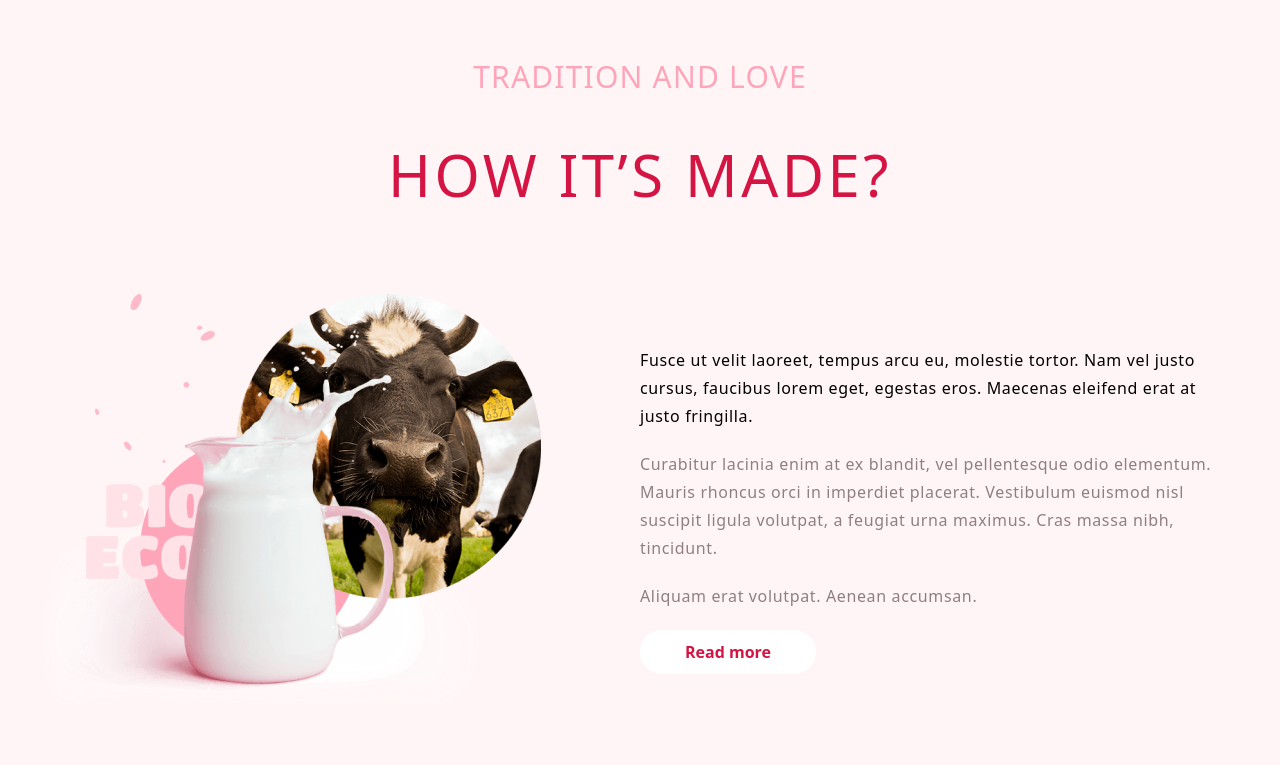
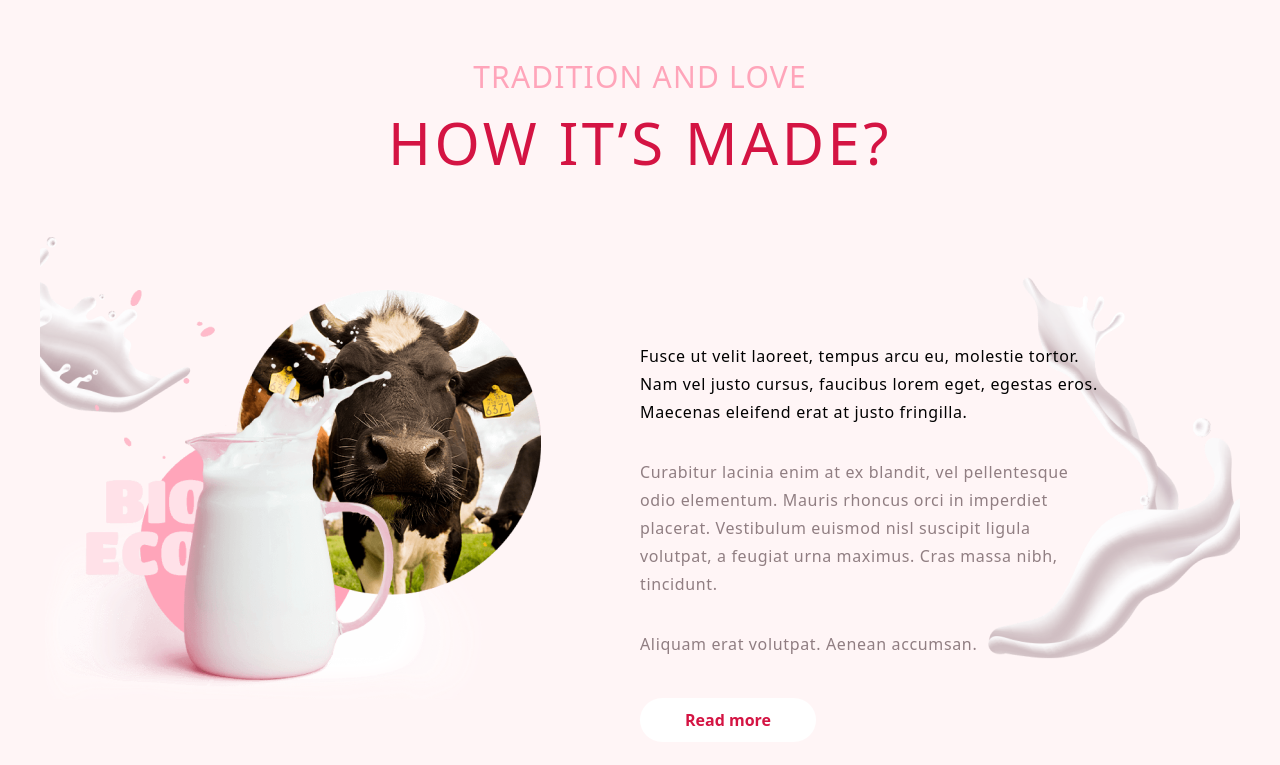
Before and after one commit to KRiabchenko/comand-project, a plain HTML site: page index.html in a window 1280 px wide. Drawn offline with nearby package versions, Linux system fonts and the light colour scheme.

Commit message:
Добавляет стили

```diff
--- a/sass/_about.scss
+++ b/sass/_about.scss
@@ -4,6 +4,10 @@ body {
 
 .about {
     padding: 60px 20px 40px 20px;
+
+    @media screen and (min-width:1200px) {
+        padding: 60px 16px 20px 16px;
+    }
 }
 
 .about__span {
@@ -20,6 +24,8 @@ body {
     color: #FFA5BA;
 
     @media screen and (min-width:768px) {
+        margin-bottom: 16px;
+
         font-size: 30px;
         line-height: 1.13;
         letter-spacing: 0.04em;
@@ -28,6 +34,7 @@ body {
 
 
 .about__title {
+    margin-top: 0;
     margin-bottom: 32px;
 
     font-style: normal;
@@ -40,6 +47,12 @@ body {
     color: #D41443;
 
     @media screen and (min-width:768px) {
+        margin-bottom: 40px;
+        font-size: 48px;
+    }
+
+    @media screen and (min-width:1200px) {
+        margin-bottom: 60px;
         font-size: 58px;
         line-height: 1.14;
         letter-spacing: 0.06em;
@@ -58,18 +71,23 @@ body {
    &--top {
     color: #907E82;
 
-    @media screen and (max-width:767px) {
+    &:last-child {
+        margin-bottom: 0;
+    }
+
+    @media screen and (max-width: 767px) {
         width: 220px;
     }
    }
 
-    @media screen and (min-width:768px) {
+    @media screen and (min-width: 768px) {
+        margin-bottom: 32px;
         font-size: 14px;
         line-height: 1.93;
         letter-spacing: 0.04em;
     }
 
-   @media screen and (min-width:768px) {
+   @media screen and (min-width: 1200px) {
         font-size: 16px;
         line-height: 1.75;
         letter-spacing: 0.04em;
@@ -89,66 +107,72 @@ align-items: center;
     text-align: center;
 
     color: #D41443;
-
-background: #FFFFFF;
+    background-color: #FFFFFF;
     border-radius: 22px;
     border: transparent;
 
 &:hover, &:focus {
     background-color: #ECEBEB;
+
+    transition: background-color 250ms linear;
 }
 
 @media screen and (min-width:768px) {
+    margin-top: 40px;
     font-size: 16px;
     line-height: 1.31;
 }
 }
 
 .overlay {
-    // @media (min-device-pixel-ratio: 2),
-    // (min-resolution: 192dpi),
-    // (min-resolution: 2dppx) {
-    // background-image: linear-gradient(to right,
-    //         rgba(47, 48, 58, 0.4),
-    //         rgba(47, 48, 58, 0.4)),
-    //         url('../images/hero-mob-2x.jpg');
+    @media screen and (min-width:767px) {
+        display: flex;
+    }
 
-    // }
+    @media screen and (min-width:1200px) {
+        max-width: 1200px;
+        height: 521px;
+        margin-left: auto;
+        margin-right: auto;
+        background-image: url('../images/milkbg-des-1x.png');
+        background-repeat: no-repeat;
+        background-position: center;
+        background-size: cover;
 
+        @media (min-device-pixel-ratio: 2),
+        (min-resolution: 192dpi),
+        (min-resolution: 2dppx) {
+        background-image: url('../images/milkbg-des-2x.png');
+        }
+}
+}
+
+.about__content {
     @media screen and (max-width:767px) {
         width: 280px;
         height: 133px;
         margin-left: auto;
         margin-right: auto;
-    background-image: url('../images/sectionbg.png');
+        background-image: url('../images/milkbg-mob-1x.png');
         background-repeat: no-repeat;
-    background-position: center;
+        background-position: 0px 50px;
         background-size: cover;
-    }
 
-    @media screen and (min-width:767px) {
-        display: flex;
-    }
-
-    @media screen and (min-width:1200px) {
-        width: 1200px;
-        height: 521px;
-        margin-left: auto;
-        margin-right: auto;
-        background-image: url('../images/sectionbg-des.png');
-        background-repeat: no-repeat;
-        background-position: center;
-        background-size: cover;
+        @media (min-device-pixel-ratio: 2),
+        (min-resolution: 192dpi),
+        (min-resolution: 2dppx) {
+        background-image: url('../images/milkbg-mob-2x.png');
         }
     }
 
-.about__content {
-    @media screen and (min-width:768px) {
+    @media screen and (min-width: 768px) {
+        width: 334px;
         display: block;
         margin-left: 32px;
     }
 
-    @media screen and (min-width:1200px) {
+    @media screen and (min-width: 1200px) {
+        width: 463px;
         margin-top: 90px;
         margin-left: 99px;
     }
```
Also changed, not shown: sass/main.css, 1 other file. Lines whose indentation alone changed are shown as unchanged.
